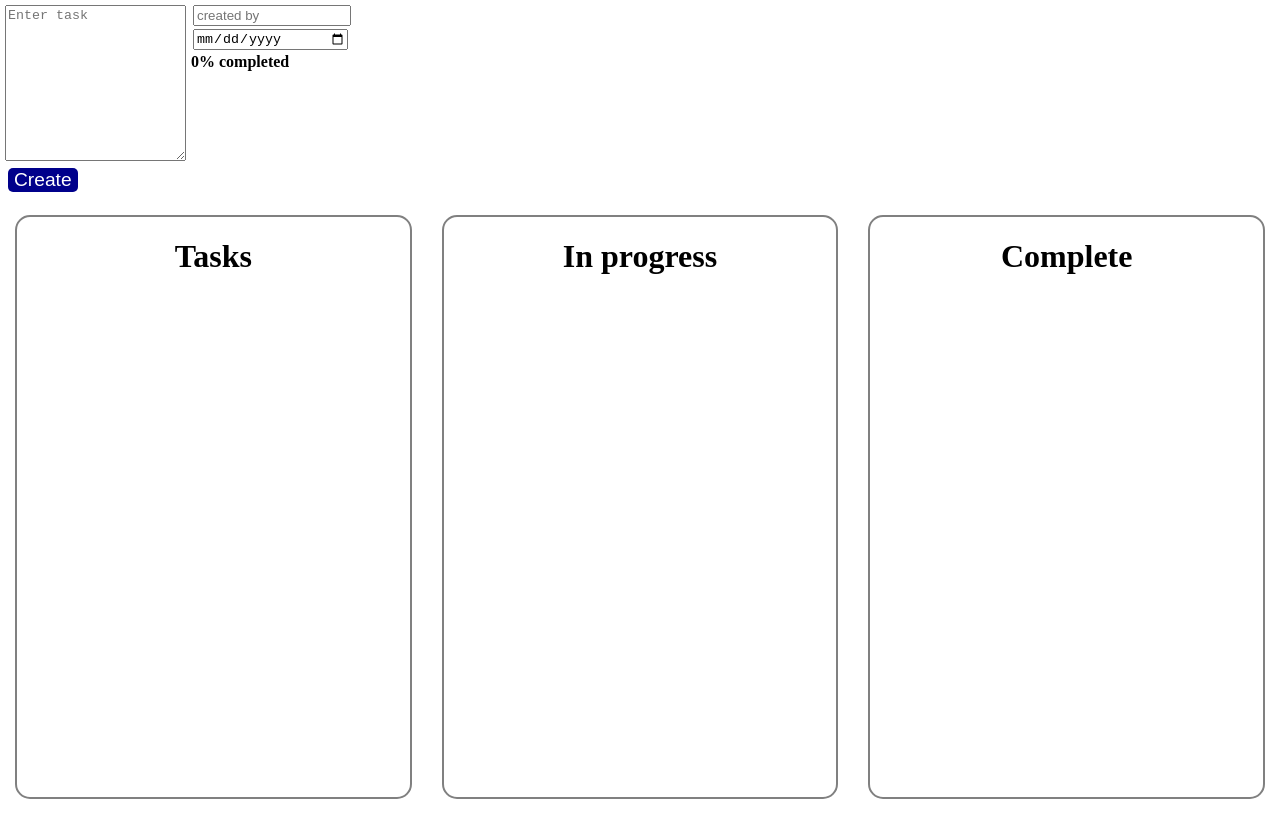
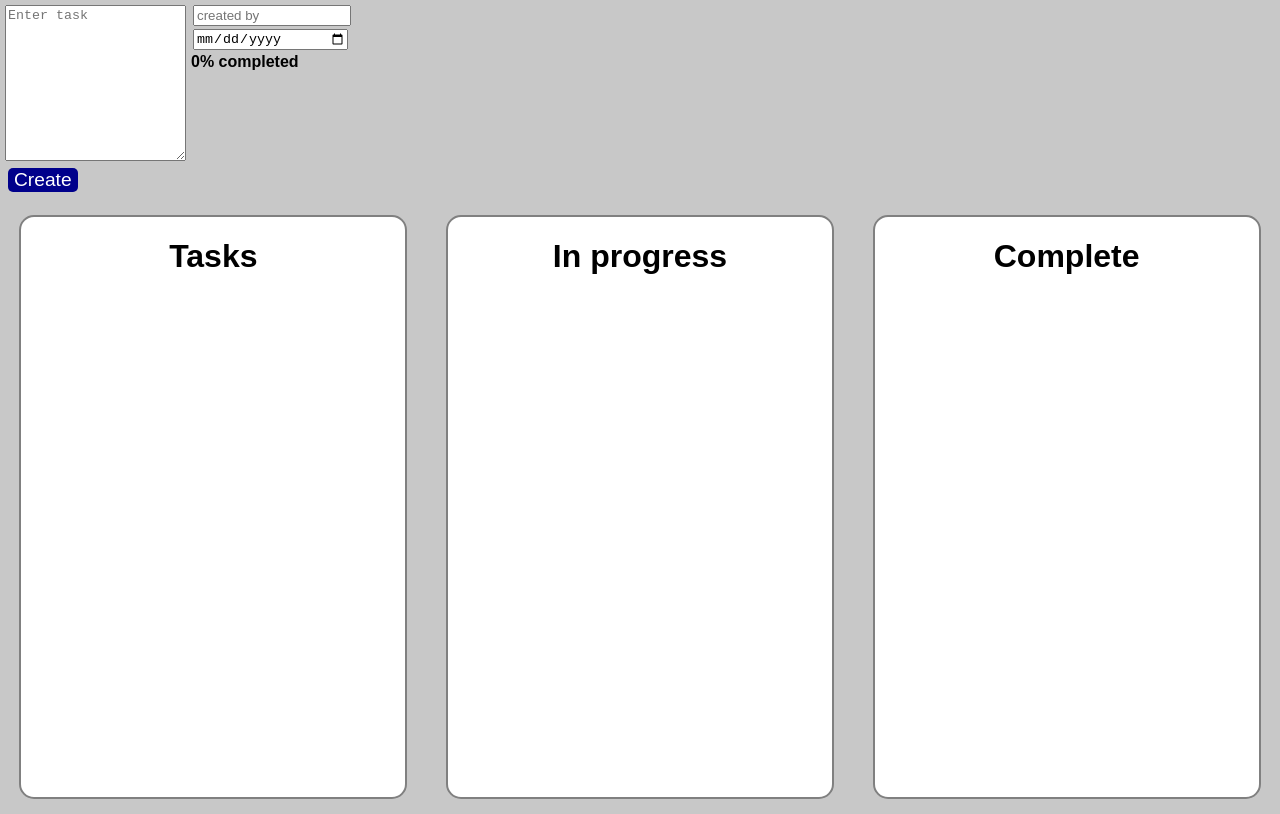
Before and after one commit to Adam-Arezza/sticky-board, a Vue app: page / in a window 1280 px wide. Built offline with nearby package versions, Linux system fonts and the light colour scheme.

Commit message:
Added scrolling to columns, minor styling changes to font, #app background color

```diff
--- a/src/App.vue
+++ b/src/App.vue
@@ -43,4 +43,8 @@ export default {
 body {
   margin: 0px;
 }
+#app {
+  background: rgb(200,200,200);
+  font-family: Arial, Helvetica, sans-serif;
+}
 </style>
--- a/src/components/Column.vue
+++ b/src/components/Column.vue
@@ -55,12 +55,39 @@ export default {
 .column {
   display: flex;
   flex-direction: column;
-  width: 33%;
+  width: 30%;
   margin: 15px;
   border: grey solid 2px;
-  min-height: 580px;
+  height: 580px;
   text-align: center;
   border-radius: 15px;
   align-items: center;
+  overflow-y: scroll;
+  background: white;
+}
+/* width */
+.column::-webkit-scrollbar {
+  width: 15px;
+  border-radius: 15px;
+}
+
+/* Track */
+.column::-webkit-scrollbar-track {
+  background: #f1f1f1;
+  border-radius: 15px;
+  max-height: 30px;
+  display: none;
+}
+
+/* Handle */
+.column::-webkit-scrollbar-thumb {
+  background: rgb(32, 32, 32);
+  border-radius: 10px;
+}
+
+/* Handle on hover */
+.column::-webkit-scrollbar-thumb:hover {
+  background: #555;
+  width: 15px;
 }
 </style>
--- a/src/components/StickyBoard.vue
+++ b/src/components/StickyBoard.vue
@@ -45,5 +45,7 @@ export default {
 .board {
   display: flex;
   flex-direction: row;
+  justify-content: space-around;
+  flex-wrap: wrap;
 }
 </style>
--- a/src/components/sticky-note.vue
+++ b/src/components/sticky-note.vue
@@ -37,8 +37,8 @@ export default {
   background: lightgoldenrodyellow;
   min-width: 50%;
   max-width: 70%;
-  max-height: 300px;
-  min-height: 10%;
+  /* max-height: 300px;
+  min-height: 10%; */
   margin: 15px;
   box-shadow: 4px 4px 2px grey;
   text-align: left;
```
